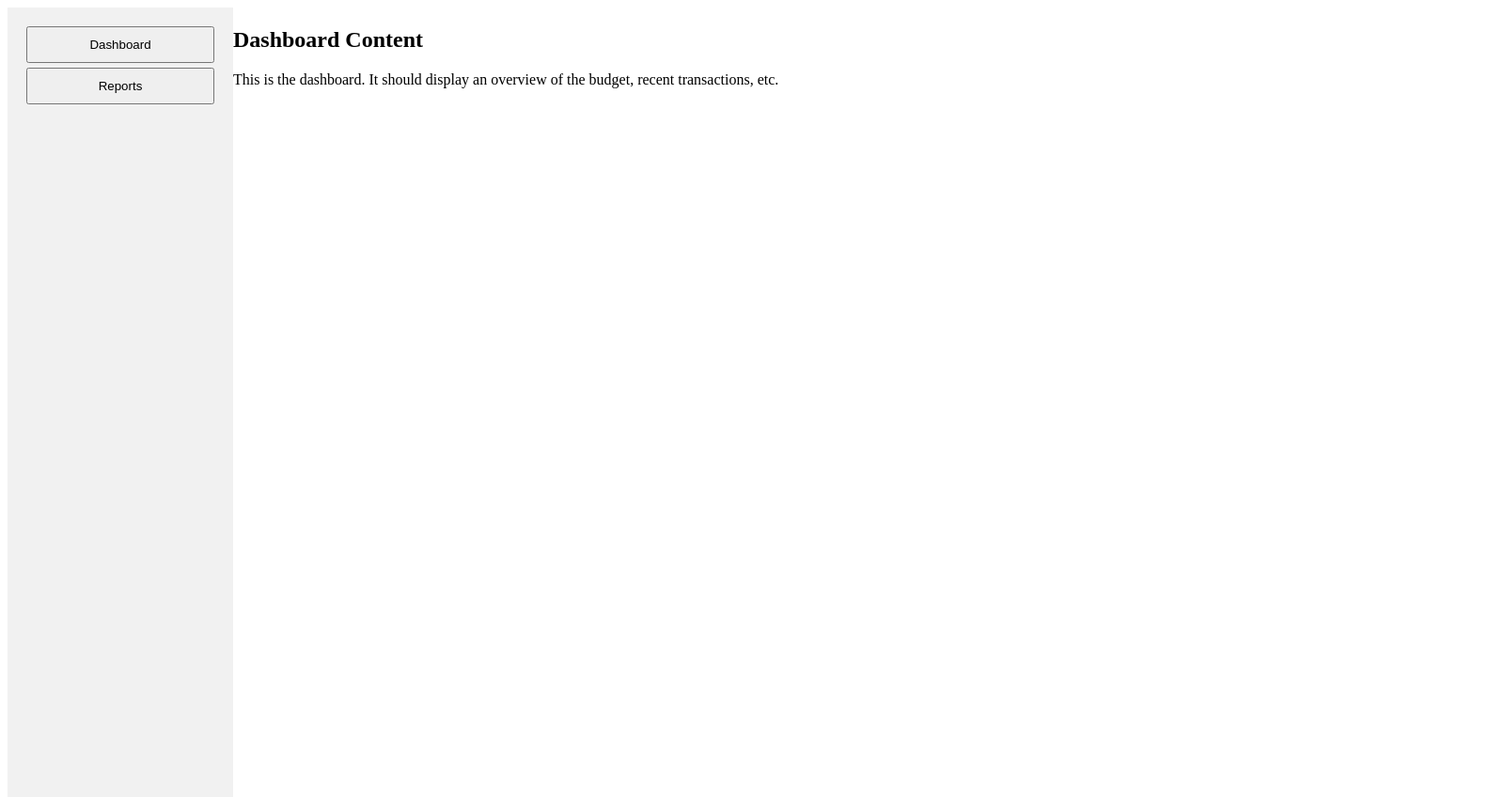
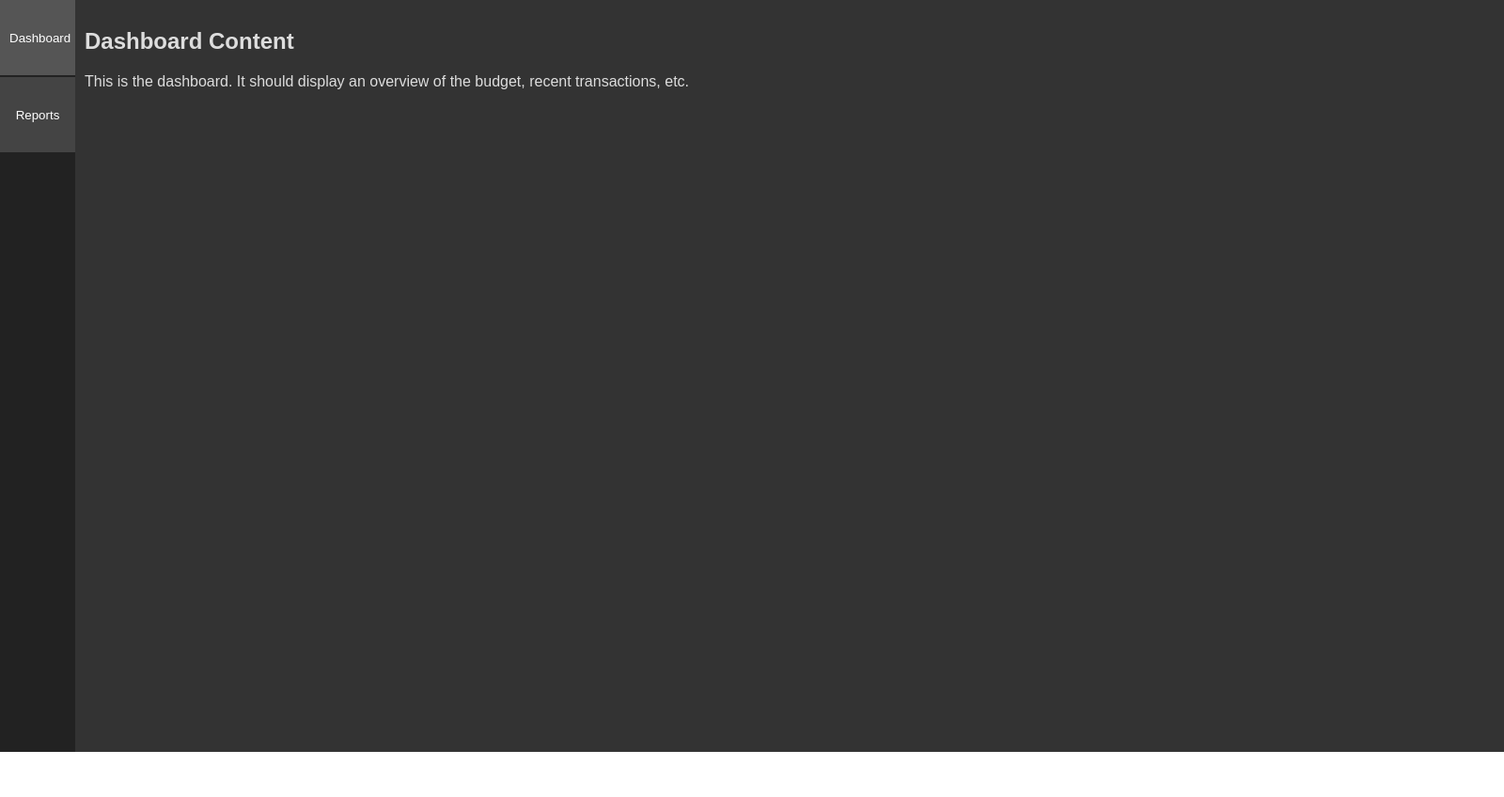
Before and after one commit to derrick-bailey/LearningElectron, an Electron app: page landing.html in a window 1600 px wide. Shown: the whole page at 94% size. After the commit the page ends 800 px from the top, so only its background shows below. Drawn offline with Linux system fonts and the light colour scheme.

Commit message:
v1.1.1, squared sidebar buttons

```diff
--- a/landing.html
+++ b/landing.html
@@ -39,5 +39,7 @@
   });
 </script>
 
+<script src="square_sidebar_buttons.js"></script>
+
 </body>
 </html>
--- a/package.json
+++ b/package.json
@@ -1,6 +1,6 @@
 {
   "name": "loneelectron",
-  "version": "1.1.0",
+  "version": "1.1.1",
   "description": "",
   "main": "main.js",
   "scripts": {
--- /dev/null
+++ b/square_sidebar_buttons.js
@@ -0,0 +1,12 @@
+// square_sidebar_buttons.js
+function adjustButtonSizes() {
+    var buttons = document.querySelectorAll('#sidebar button');
+    buttons.forEach(function(button) {
+      var width = button.offsetWidth;
+      button.style.height = width + 'px'; // Sets the height equal to the current width to make it square
+    });
+  }
+
+  // Adjust button sizes when the window loads and when it is resized
+  window.onload = adjustButtonSizes;
+  window.onresize = adjustButtonSizes;
--- a/styles.css
+++ b/styles.css
@@ -1,56 +1,70 @@
-/* Style the tab */
-.tab {
-    overflow: hidden;
-    border: 1px solid #ccc;
-    background-color: #ad1414;
-}
+/* Overall body style */
+body {
+    margin: 0;
+    font-family: Arial, sans-serif;
+    color: #dddddd; /* Default text color set to light silver */
+    overflow: hidden; /* Prevents scrollbars from appearing due to padding */
+    box-sizing: border-box; /* Ensures the padding doesn't increase the total width and height */
+    height: 100vh; /* Subtract the total vertical padding from the viewport height */
+  }
 
-/* Style the buttons inside the tab */
-.tab button {
-    background-color: inherit;
+  /* Style for the sidebar */
+  #sidebar {
     float: left;
-    border: none;
-    outline: none;
-    cursor: pointer;
-    padding: 14px 16px;
-    transition: 0.3s;
-    font-size: 16px;
-}
+    width: 5%; /* Dynamic width: takes up 10% of the window width */
+    height: 100vh; /* Full height of the viewport */
+    background: #222222; /* Dark gray color */
+    box-sizing: border-box; /* Ensures padding is included in width */
+  }
 
-/* Change background color of buttons on hover */
-.tab button:hover {
-    background-color: #ddd;
-}
+  /* Style for the main content area */
+  #main-content {
+    margin-left: 5%; /* Same as sidebar width to prevent overlap */
+    padding: 10px; /* Spacing inside the main content */
+    height: 100vh; /* Adjusted height calculation */
+    overflow: auto; /* Enables scrolling if the content overflows */
+    box-sizing: border-box; /* Ensures padding is included in width and height */
+    background: #333333;
+  }
 
-/* Create an active/current tablink class */
-.tab button.active {
-    background-color: #ccc;
-}
+  /* Style for buttons within the sidebar */
+  button {
+    width: 100%;
+    padding: 10% 10px; /* Adds padding on top and bottom to maintain square shape, and left and right for visual spacing */
+    margin-bottom: 2px; /* Spacing between buttons */
+    border: none; /* Removes border */
+    outline: none; /* Removes outline */
+    background-color: #444444; /* Slightly lighter gray for buttons */
+    color: white; /* White text for the buttons */
+    cursor: pointer; /* Pointer cursor on hover */
+    transition: background-color 0.3s; /* Smooth background color transition on hover */
+    position: relative; /* Enables absolute positioning inside buttons */
+  }
 
-/* Style the tab content */
-.tabcontent {
-    display: none;
-    padding: 6x 12px;
+  /* Text inside the button to center vertically */
+  button span {
+    position: absolute;
+    top: 50%;
+    left: 50%;
+    transform: translate(-50%, -50%);
+    width: 100%; /* Ensure the text spans the full width */
+    text-align: center; /* Center the text horizontally */
+  }
+
+  /* Style for hover effect on buttons */
+  button:hover {
+    background-color: #555555; /* Even lighter gray on hover */
+  }
+
+  /* Style for the active button */
+  button.active {
+    background-color: #555555; /* Same as hover to indicate the active section */
+  }
+
+  /* Additional global styles for tab content, if needed */
+  .tabcontent {
+    display: none; /* Hide tab content by default */
+    padding: 6px 12px;
     border: 1px solid #ccc;
     border-top: none;
-}
-
-/* styles.css */
-#sidebar {
-    float: left;
-    width: 200px;
-    height: 100vh;
-    background: #f1f1f1;
-    padding: 20px;
   }
-
-  #main-content {
-    margin-left: 200px;
-    padding: 1px 16px;
-  }
-
-  button {
-    width: 100%;
-    padding: 10px;
-    margin-bottom: 5px;
-  }
```
